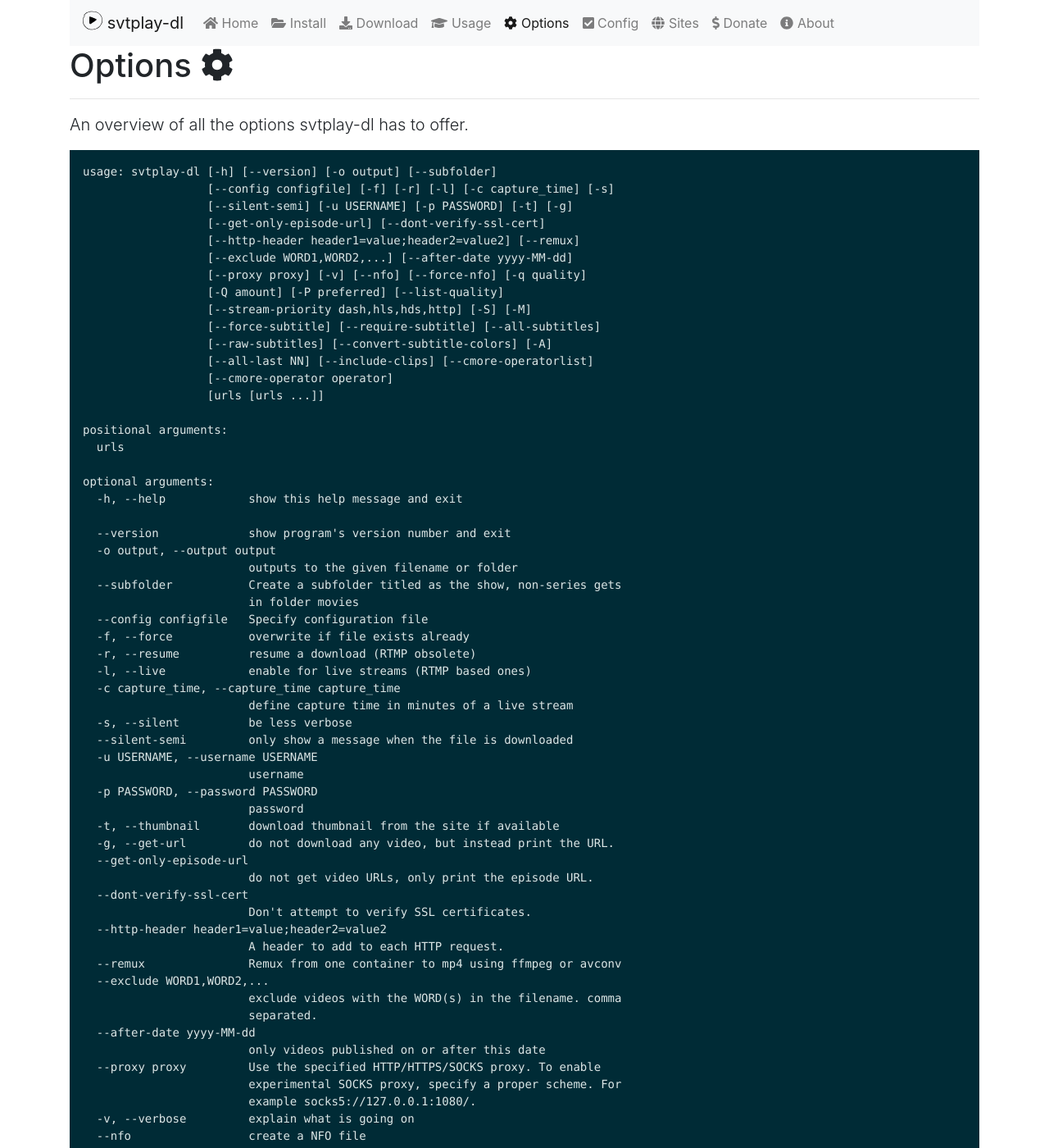
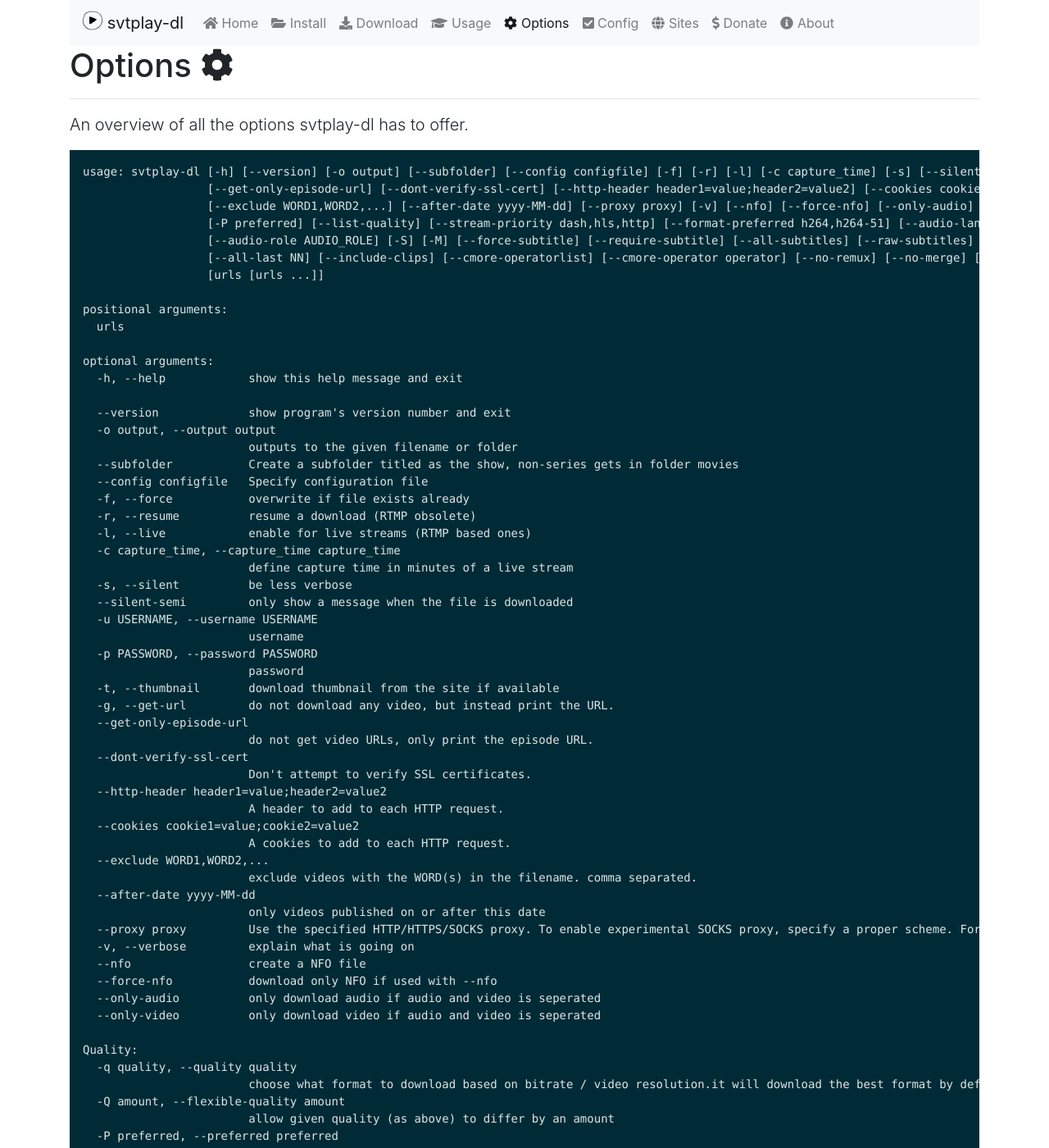
Before and after one commit to spaam/svtplay-dl-web, a Jekyll site: the page built from _pages/options.md, in a window 1280 px wide and 1400 px high. Shown: the whole window at 82% size. Built offline with Jekyll 4.4.1, drawn with Linux system fonts in a browser that asks for light colours; nearby versions of some CDN libraries; comment, search, counter and statistics services are not loaded; a file with an impossible date is left out; some of the changed text lies outside the part shown.

````diff
--- a/_layouts/home.html
+++ b/_layouts/home.html
@@ -15,7 +15,7 @@ layout: default
             <a href="/install/" class="btn btn-lg btn-outline-primary mb-3 mb-md-0 mr-md-3">Get started</a>
             <a href="/archive/" class="btn btn-lg btn-outline-secondary">Download</a>
         </div>
-        <p class="text-muted mb-0">Currently v3.8 (2021-05-13)</p>
+        <p class="text-muted mb-0">Currently v3.9.1 (2021-06-07)</p>
     </div>
     <div class="col-md-6">
         <img src="/assets/brand/logo.svg" width="256" height="256" class="img-fluid mb-3">
--- a/_pages/options.md
+++ b/_pages/options.md
@@ -9,19 +9,12 @@ description: All available options for svtplay-dl
 <p class="lead">An overview of all the options svtplay-dl has to offer.</p>
 
 ```plaintext
-usage: svtplay-dl [-h] [--version] [-o output] [--subfolder]
-                  [--config configfile] [-f] [-r] [-l] [-c capture_time] [-s]
-                  [--silent-semi] [-u USERNAME] [-p PASSWORD] [-t] [-g]
-                  [--get-only-episode-url] [--dont-verify-ssl-cert]
-                  [--http-header header1=value;header2=value2] [--remux]
-                  [--exclude WORD1,WORD2,...] [--after-date yyyy-MM-dd]
-                  [--proxy proxy] [-v] [--nfo] [--force-nfo] [-q quality]
-                  [-Q amount] [-P preferred] [--list-quality]
-                  [--stream-priority dash,hls,hds,http] [-S] [-M]
-                  [--force-subtitle] [--require-subtitle] [--all-subtitles]
-                  [--raw-subtitles] [--convert-subtitle-colors] [-A]
-                  [--all-last NN] [--include-clips] [--cmore-operatorlist]
-                  [--cmore-operator operator]
+usage: svtplay-dl [-h] [--version] [-o output] [--subfolder] [--config configfile] [-f] [-r] [-l] [-c capture_time] [-s] [--silent-semi] [-u USERNAME] [-p PASSWORD] [-t] [-g]
+                  [--get-only-episode-url] [--dont-verify-ssl-cert] [--http-header header1=value;header2=value2] [--cookies cookie1=value;cookie2=value2]
+                  [--exclude WORD1,WORD2,...] [--after-date yyyy-MM-dd] [--proxy proxy] [-v] [--nfo] [--force-nfo] [--only-audio] [--only-video] [-q quality] [-Q amount]
+                  [-P preferred] [--list-quality] [--stream-priority dash,hls,http] [--format-preferred h264,h264-51] [--audio-language AUDIO_LANGUAGE]
+                  [--audio-role AUDIO_ROLE] [-S] [-M] [--force-subtitle] [--require-subtitle] [--all-subtitles] [--raw-subtitles] [--convert-subtitle-colors] [-A]
+                  [--all-last NN] [--include-clips] [--cmore-operatorlist] [--cmore-operator operator] [--no-remux] [--no-merge] [--no-postprocess] [--keep-original]
                   [urls [urls ...]]
 
 positional arguments:
@@ -33,8 +26,7 @@ optional arguments:
   --version             show program's version number and exit
   -o output, --output output
                         outputs to the given filename or folder
-  --subfolder           Create a subfolder titled as the show, non-series gets
-                        in folder movies
+  --subfolder           Create a subfolder titled as the show, non-series gets in folder movies
   --config configfile   Specify configuration file
   -f, --force           overwrite if file exists already
   -r, --resume          resume a download (RTMP obsolete)
@@ -55,45 +47,45 @@ optional arguments:
                         Don't attempt to verify SSL certificates.
   --http-header header1=value;header2=value2
                         A header to add to each HTTP request.
-  --remux               Remux from one container to mp4 using ffmpeg or avconv
+  --cookies cookie1=value;cookie2=value2
+                        A cookies to add to each HTTP request.
   --exclude WORD1,WORD2,...
-                        exclude videos with the WORD(s) in the filename. comma
-                        separated.
+                        exclude videos with the WORD(s) in the filename. comma separated.
   --after-date yyyy-MM-dd
                         only videos published on or after this date
-  --proxy proxy         Use the specified HTTP/HTTPS/SOCKS proxy. To enable
-                        experimental SOCKS proxy, specify a proper scheme. For
-                        example socks5://127.0.0.1:1080/.
+  --proxy proxy         Use the specified HTTP/HTTPS/SOCKS proxy. To enable experimental SOCKS proxy, specify a proper scheme. For example socks5://127.0.0.1:1080/.
   -v, --verbose         explain what is going on
   --nfo                 create a NFO file
   --force-nfo           download only NFO if used with --nfo
+  --only-audio          only download audio if audio and video is seperated
+  --only-video          only download video if audio and video is seperated
 
 Quality:
   -q quality, --quality quality
-                        choose what format to download based on bitrate /
-                        video resolution.it will download the best format by
-                        default
+                        choose what format to download based on bitrate / video resolution.it will download the best format by default
   -Q amount, --flexible-quality amount
                         allow given quality (as above) to differ by an amount
   -P preferred, --preferred preferred
-                        preferred download method (dash, hls, hds, or http)
+                        preferred download method (dash, hls, or http)
   --list-quality        list the quality for a video
-  --stream-priority dash,hls,hds,http
-                        If two streams have the same quality, choose the one
-                        you prefer
+  --stream-priority dash,hls,http
+                        If two streams have the same quality, choose the one you prefer
+  --format-preferred h264,h264-51
+                        Choose the format you prefer, --list-quality to show which one to choose from
+  --audio-language AUDIO_LANGUAGE
+                        Choose the language of the audio (it can override the default one), --list-quality to show which one to choose from
+  --audio-role AUDIO_ROLE
+                        Choose the role of the audio (it can override the default one), --list-quality to show which one to choose from
 
 Subtitle:
   -S, --subtitle        download subtitle from the site if available
-  -M, --merge-subtitle  merge subtitle with video/audio file with
-                        corresponding ISO639-3 language code.this invokes
-                        --remux automatically. use with -S for external also.
+  -M, --merge-subtitle  merge subtitle with video/audio file with corresponding ISO639-3 language code.this invokes --remux automatically.
   --force-subtitle      download only subtitle if its used with -S
   --require-subtitle    download only if a subtitle is available
   --all-subtitles       Download all available subtitles for the video
   --raw-subtitles       also download the subtitles in their native format
   --convert-subtitle-colors
-                        converts the color information in subtitles, to <font
-                        color=""> tags
+                        converts the color information in subtitles, to <font color=""> tags
 
 All:
   -A, --all-episodes    try to download all episodes
@@ -104,4 +96,10 @@ C More:
   --cmore-operatorlist  show operatorlist for cmore
   --cmore-operator operator
 
+Post-processing:
+  --no-remux            Do not automatically remux to mp4
+  --no-merge            Do not automatically merge video, audio and possibly also subtitle(s) together
+  --no-postprocess      Do not postprocess anything
+  --keep-original       Do postprocessing while also keeping original files
+
 ```
````
Also changed, not shown: _pages/config.md (+5 -0 lines), _pages/download.md (+3 -3 lines), _posts/2021-06-07-3.9.1.md (added, +17 -0 lines).
